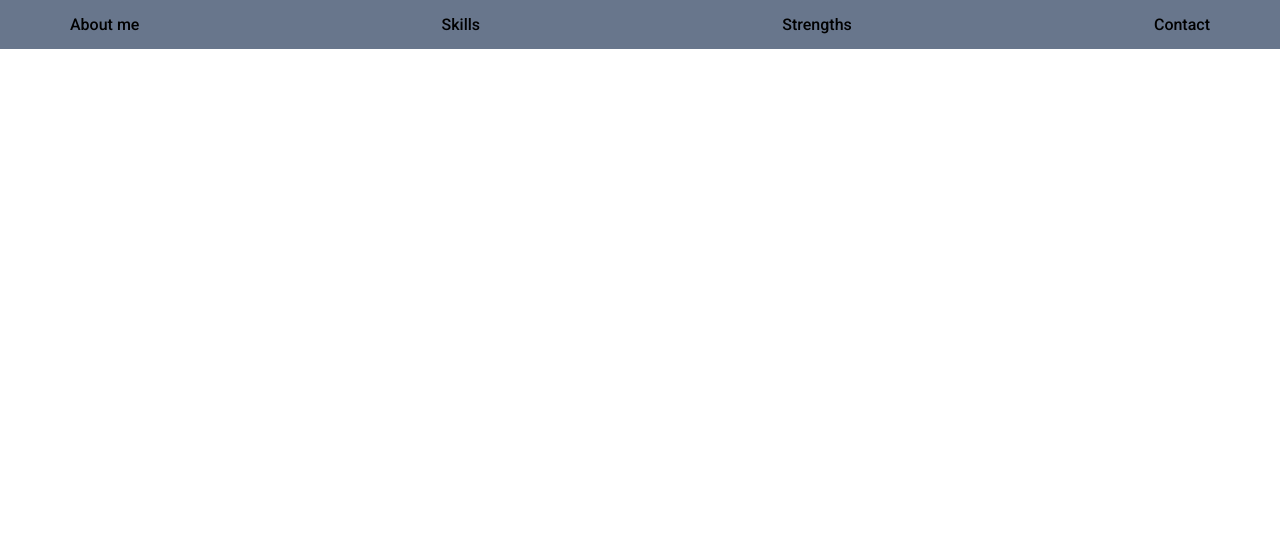
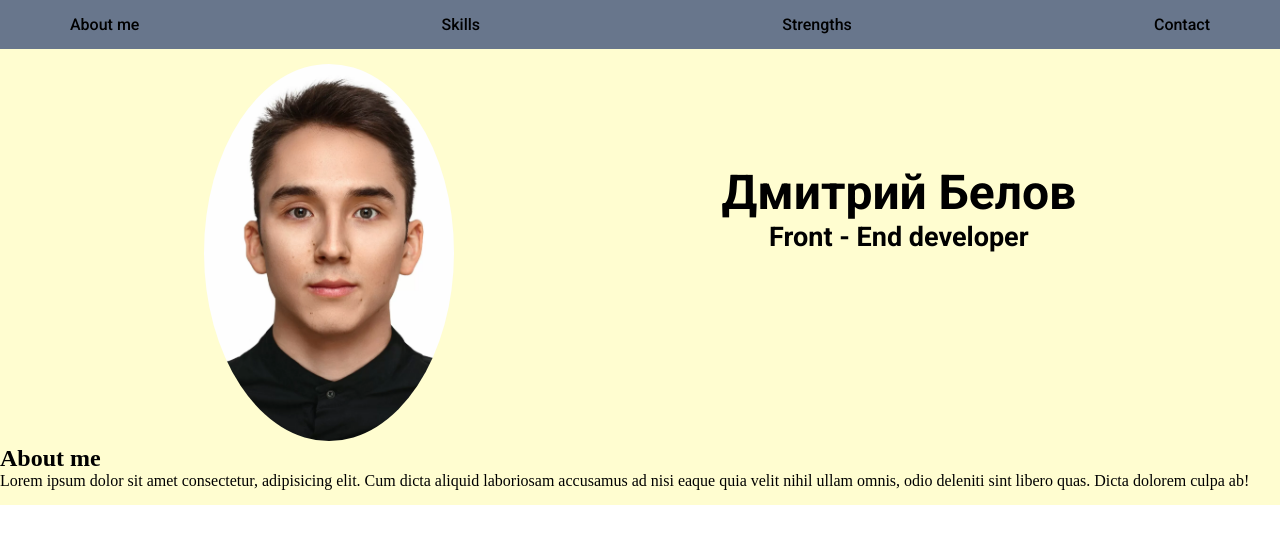
Before and after one commit to DeeBeeUA/rsschool-cv, a plain HTML site: page index.html in a window 1280 px wide. Drawn offline with Linux system fonts and the light colour scheme.

Commit message:
feat: add first screen

```diff
--- a/index.html
+++ b/index.html
@@ -25,8 +25,22 @@
     <main>
         <div class="section">
             <div class="container">
-
+                <div class="section_wrap">
+                    <div class="section_wrap_foto">
+                        <img src="img/avatar.jpeg" alt="avatar" class="section_wrap_foto_img">
+                    </div>
+                    <div class="section_wrap_name">
+                        <div class="section_wrap_name_sup"><h1>Дмитрий Белов</h1></div>
+                        <div class="section_wrap_name_sub"><h2>Front - End developer</h2></div>
+                    </div>
+                </div>
             </div>
+        </div>
+        <div class="about">
+            <h2 class="about_h2">About me</h2>
+            <div class="about_descr">Lorem ipsum dolor sit amet consectetur, adipisicing elit.
+                Cum dicta aliquid laboriosam accusamus ad nisi eaque quia velit nihil ullam omnis,
+                 odio deleniti sint libero quas. Dicta dolorem culpa ab!</div>
         </div>
     </main>
     <footer>
--- a/style.css
+++ b/style.css
@@ -67,3 +67,39 @@ header nav .list_item_link:hover{
     font-size: 16px;
     text-decoration: none;
 }
+
+main {
+  padding: 15px 0;
+  background-color: #FFFDD0;
+}
+
+
+.section_wrap {
+  display: flex;
+  justify-content: space-around;
+}
+
+.section_wrap_foto_img {
+  max-width: 250px;
+  height: auto;
+  border-radius: 50%;
+}
+
+.section_wrap_name {
+  padding-top: 100px;
+}
+
+.section_wrap_name_sup {
+  font-family: Roboto;
+  font-weight: 900;
+  font-size: 24px;
+}
+
+.section_wrap_name_sub {
+  font-family: Roboto;
+  font-weight: 700;
+  font-size: 18px;
+  text-align: center;
+}
+
+/* section about */
```
